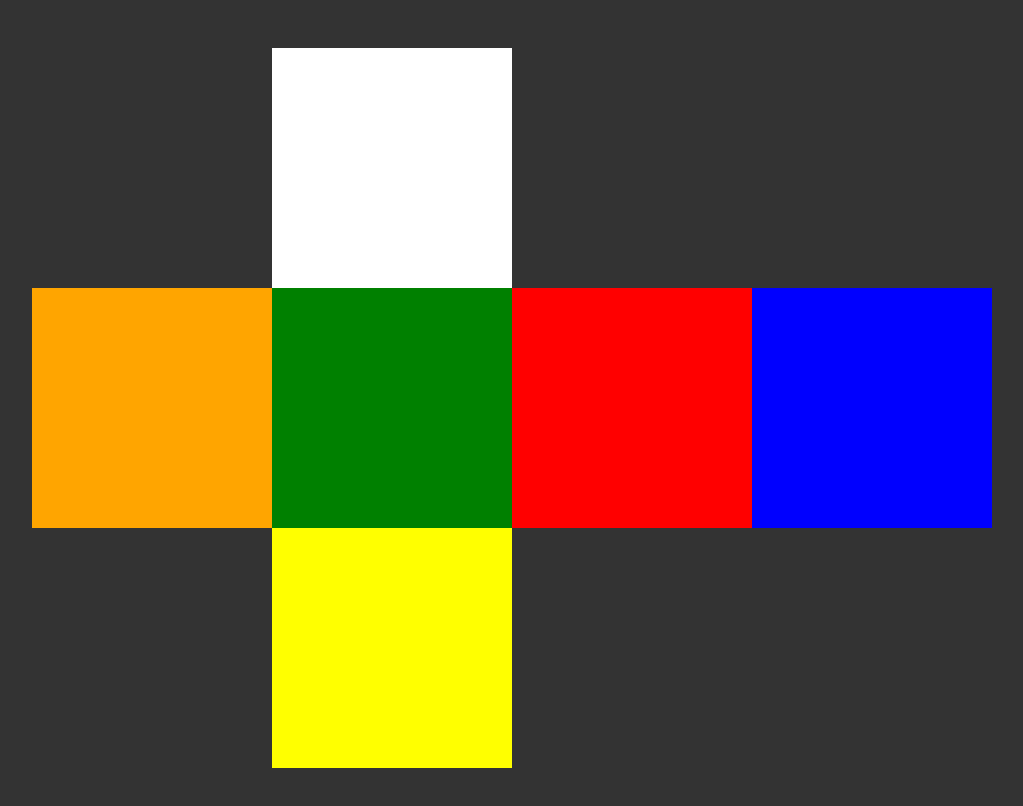
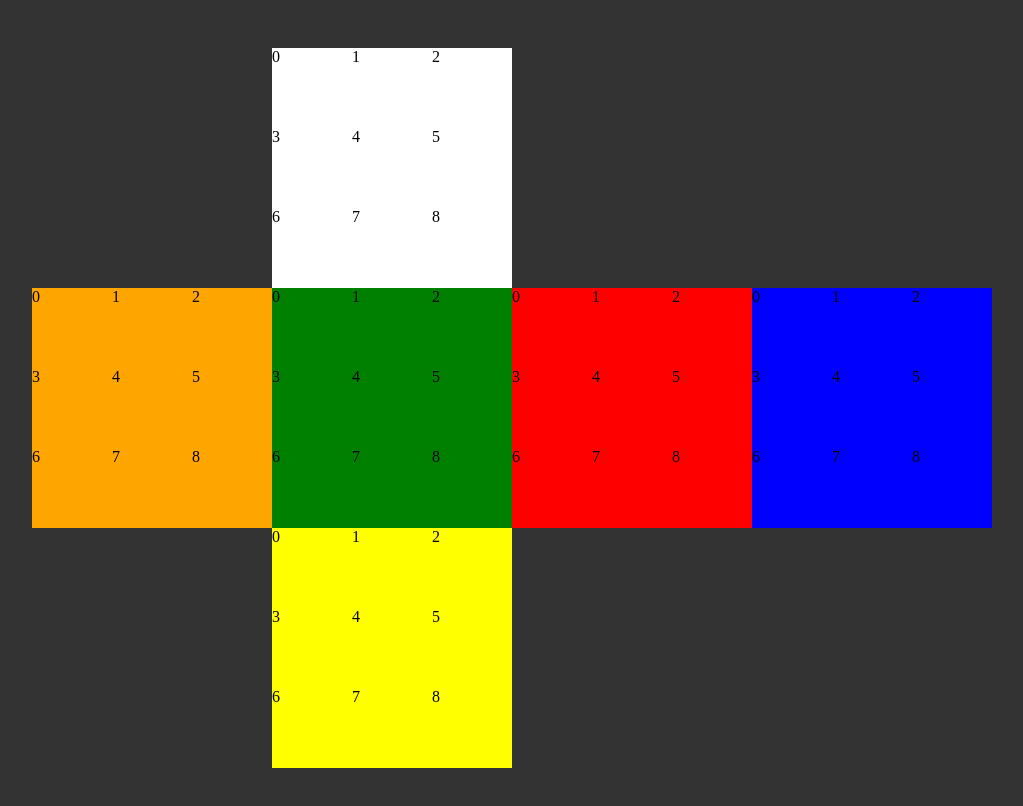
Before and after one commit to Mikkkkkkka/cubix, an Angular app: page / in a window 1280 px wide. Shown: the top 806 px of the page, without its empty margins (128-1151 px from the left). Built offline with nearby package versions, Linux system fonts and the light colour scheme.

Commit message:
cube-layout implementation

```diff
--- a/src/app/components/cube-layout/cube-layout.component.html
+++ b/src/app/components/cube-layout/cube-layout.component.html
@@ -1,68 +1,32 @@
 <div class="cube-layout">
   <div class="cube-layout__face cube-layout__face--top">
-    <div class="cube-layout__square cube-layout__square--white"></div>
-    <div class="cube-layout__square cube-layout__square--white"></div>
-    <div class="cube-layout__square cube-layout__square--white"></div>
-    <div class="cube-layout__square cube-layout__square--white"></div>
-    <div class="cube-layout__square cube-layout__square--white"></div>
-    <div class="cube-layout__square cube-layout__square--white"></div>
-    <div class="cube-layout__square cube-layout__square--white"></div>
-    <div class="cube-layout__square cube-layout__square--white"></div>
-    <div class="cube-layout__square cube-layout__square--white"></div>
+    @for (square of topFace.flat(); track square.id) {
+      <div class="cube-layout__square cube-layout__square--{{ square.color }}" (click)="u()">{{ square.id }}</div>
+    }
   </div>
   <div class="cube-layout__face cube-layout__face--left">
-    <div class="cube-layout__square cube-layout__square--orange"></div>
-    <div class="cube-layout__square cube-layout__square--orange"></div>
-    <div class="cube-layout__square cube-layout__square--orange"></div>
-    <div class="cube-layout__square cube-layout__square--orange"></div>
-    <div class="cube-layout__square cube-layout__square--orange"></div>
-    <div class="cube-layout__square cube-layout__square--orange"></div>
-    <div class="cube-layout__square cube-layout__square--orange"></div>
-    <div class="cube-layout__square cube-layout__square--orange"></div>
-    <div class="cube-layout__square cube-layout__square--orange"></div>
+    @for (square of leftFace.flat(); track square.id) {
+      <div class="cube-layout__square cube-layout__square--{{ square.color }}">{{ square.id }}</div>
+    }
   </div>
   <div class="cube-layout__face cube-layout__face--front">
-    <div class="cube-layout__square cube-layout__square--green"></div>
-    <div class="cube-layout__square cube-layout__square--green"></div>
-    <div class="cube-layout__square cube-layout__square--green"></div>
-    <div class="cube-layout__square cube-layout__square--green"></div>
-    <div class="cube-layout__square cube-layout__square--green"></div>
-    <div class="cube-layout__square cube-layout__square--green"></div>
-    <div class="cube-layout__square cube-layout__square--green"></div>
-    <div class="cube-layout__square cube-layout__square--green"></div>
-    <div class="cube-layout__square cube-layout__square--green"></div>
+    @for (square of frontFace.flat(); track square.id) {
+      <div class="cube-layout__square cube-layout__square--{{ square.color }}" (click)="f()">{{ square.id }}</div>
+    }
   </div>
   <div class="cube-layout__face cube-layout__face--right">
-    <div class="cube-layout__square cube-layout__square--red"></div>
-    <div class="cube-layout__square cube-layout__square--red"></div>
-    <div class="cube-layout__square cube-layout__square--red"></div>
-    <div class="cube-layout__square cube-layout__square--red"></div>
-    <div class="cube-layout__square cube-layout__square--red"></div>
-    <div class="cube-layout__square cube-layout__square--red"></div>
-    <div class="cube-layout__square cube-layout__square--red"></div>
-    <div class="cube-layout__square cube-layout__square--red"></div>
-    <div class="cube-layout__square cube-layout__square--red"></div>
+    @for (square of rightFace.flat(); track square.id) {
+      <div class="cube-layout__square cube-layout__square--{{ square.color }}" (click)="r()">{{ square.id }}</div>
+    }
   </div>
   <div class="cube-layout__face cube-layout__face--back">
-    <div class="cube-layout__square cube-layout__square--blue"></div>
-    <div class="cube-layout__square cube-layout__square--blue"></div>
-    <div class="cube-layout__square cube-layout__square--blue"></div>
-    <div class="cube-layout__square cube-layout__square--blue"></div>
-    <div class="cube-layout__square cube-layout__square--blue"></div>
-    <div class="cube-layout__square cube-layout__square--blue"></div>
-    <div class="cube-layout__square cube-layout__square--blue"></div>
-    <div class="cube-layout__square cube-layout__square--blue"></div>
-    <div class="cube-layout__square cube-layout__square--blue"></div>
+    @for (square of backFace.flat(); track square.id) {
+      <div class="cube-layout__square cube-layout__square--{{ square.color }}">{{ square.id }}</div>
+    }
   </div>
   <div class="cube-layout__face cube-layout__face--bottom">
-    <div class="cube-layout__square cube-layout__square--yellow"></div>
-    <div class="cube-layout__square cube-layout__square--yellow"></div>
-    <div class="cube-layout__square cube-layout__square--yellow"></div>
-    <div class="cube-layout__square cube-layout__square--yellow"></div>
-    <div class="cube-layout__square cube-layout__square--yellow"></div>
-    <div class="cube-layout__square cube-layout__square--yellow"></div>
-    <div class="cube-layout__square cube-layout__square--yellow"></div>
-    <div class="cube-layout__square cube-layout__square--yellow"></div>
-    <div class="cube-layout__square cube-layout__square--yellow"></div>
+    @for (square of bottomFace.flat(); track square.id) {
+      <div class="cube-layout__square cube-layout__square--{{ square.color }}">{{ square.id }}</div>
+    }
   </div>
 </div>
--- a/src/app/components/cube-layout/cube-layout.component.ts
+++ b/src/app/components/cube-layout/cube-layout.component.ts
@@ -1,4 +1,5 @@
-import { Component } from '@angular/core';
+import {Component} from '@angular/core';
+import {CubeSquare, SquareColor} from '../../models/cube-square';
 
 @Component({
   selector: 'app-cube-layout',
@@ -6,4 +7,137 @@ import { Component } from '@angular/core';
   templateUrl: './cube-layout.component.html',
   styleUrl: './cube-layout.component.css',
 })
-export class CubeLayoutComponent {}
+export class CubeLayoutComponent {
+  private readonly _topFace: CubeSquare[][];
+  private readonly _leftFace: CubeSquare[][];
+  private readonly _frontFace: CubeSquare[][];
+  private readonly _rightFace: CubeSquare[][];
+  private readonly _backFace: CubeSquare[][];
+  private readonly _bottomFace: CubeSquare[][];
+  private size: number = 3;
+
+  constructor() {
+    this._topFace = this.generateFace(SquareColor.WHITE);
+    this._leftFace = this.generateFace(SquareColor.ORANGE);
+    this._frontFace = this.generateFace(SquareColor.GREEN);
+    this._rightFace = this.generateFace(SquareColor.RED);
+    this._backFace = this.generateFace(SquareColor.BLUE);
+    this._bottomFace = this.generateFace(SquareColor.YELLOW);
+  }
+
+  get topFace(): CubeSquare[][] {
+    return [...this._topFace];
+  }
+
+  get leftFace(): CubeSquare[][] {
+    return [...this._leftFace]
+  }
+
+  get frontFace(): CubeSquare[][] {
+    return [...this._frontFace];
+  }
+
+  get rightFace(): CubeSquare[][] {
+    return [...this._rightFace];
+  }
+
+  get backFace(): CubeSquare[][] {
+    return [...this._backFace];
+  }
+
+  get bottomFace(): CubeSquare[][] {
+    return [...this._bottomFace];
+  }
+
+  public u() {
+    // top face corners
+    let keep: CubeSquare = {id: 10, color: SquareColor.WHITE};
+    [keep, this._topFace[0][0]] = [this._topFace[0][0], keep];
+    [keep, this._topFace[0][2]] = [this._topFace[0][2], keep];
+    [keep, this._topFace[2][2]] = [this._topFace[2][2], keep];
+    [keep, this._topFace[2][0]] = [this._topFace[2][0], keep];
+    [keep, this._topFace[0][0]] = [this._topFace[0][0], keep];
+
+    // top face edges
+    [keep, this._topFace[0][1]] = [this._topFace[0][1], keep];
+    [keep, this._topFace[1][2]] = [this._topFace[1][2], keep];
+    [keep, this._topFace[2][1]] = [this._topFace[2][1], keep];
+    [keep, this._topFace[1][0]] = [this._topFace[1][0], keep];
+    [keep, this._topFace[0][1]] = [this._topFace[0][1], keep];
+
+    // top row
+    let keepRow: CubeSquare[] = [];
+    [keepRow, this._rightFace[0]] = [this._rightFace[0], keepRow];
+    [keepRow, this._frontFace[0]] = [this._frontFace[0], keepRow];
+    [keepRow, this._leftFace[0]] = [this._leftFace[0], keepRow];
+    [keepRow, this._backFace[0]] = [this._backFace[0], keepRow];
+    [keepRow, this._rightFace[0]] = [this._rightFace[0], keepRow];
+  }
+
+  public r() {
+    // right face corners
+    let keep: CubeSquare = {id: 10, color: SquareColor.WHITE};
+    [keep, this._rightFace[0][0]] = [this._rightFace[0][0], keep];
+    [keep, this._rightFace[0][2]] = [this._rightFace[0][2], keep];
+    [keep, this._rightFace[2][2]] = [this._rightFace[2][2], keep];
+    [keep, this._rightFace[2][0]] = [this._rightFace[2][0], keep];
+    [keep, this._rightFace[0][0]] = [this._rightFace[0][0], keep];
+
+    // right face edges
+    [keep, this._rightFace[0][1]] = [this._rightFace[0][1], keep];
+    [keep, this._rightFace[1][2]] = [this._rightFace[1][2], keep];
+    [keep, this._rightFace[2][1]] = [this._rightFace[2][1], keep];
+    [keep, this._rightFace[1][0]] = [this._rightFace[1][0], keep];
+    [keep, this._rightFace[0][1]] = [this._rightFace[0][1], keep];
+
+    // right column
+    let keepColumn: CubeSquare[] = [{id: 10, color: SquareColor.WHITE}, {id: 10, color: SquareColor.WHITE}, {
+      id: 10,
+      color: SquareColor.WHITE
+    },];
+    this._frontFace.forEach((row, i) => [keepColumn[i], row[2]] = [row[2], keepColumn[i]])
+    this._topFace.forEach((row, i) => [keepColumn[i], row[2]] = [row[2], keepColumn[i]])
+    this._backFace.forEach((row, i) => [keepColumn[i], row[0]] = [row[0], keepColumn.reverse()[i]])
+    this._bottomFace.forEach((row, i) => [keepColumn[i], row[2]] = [row[2], keepColumn.reverse()[i]])
+    this._frontFace.forEach((row, i) => [keepColumn[i], row[2]] = [row[2], keepColumn[i]])
+  }
+
+  public f() {
+    // right face corners
+    let keep: CubeSquare = {id: 10, color: SquareColor.WHITE};
+    [keep, this._frontFace[0][0]] = [this._frontFace[0][0], keep];
+    [keep, this._frontFace[0][2]] = [this._frontFace[0][2], keep];
+    [keep, this._frontFace[2][2]] = [this._frontFace[2][2], keep];
+    [keep, this._frontFace[2][0]] = [this._frontFace[2][0], keep];
+    [keep, this._frontFace[0][0]] = [this._frontFace[0][0], keep];
+
+    // right face edges
+    [keep, this._frontFace[0][1]] = [this._frontFace[0][1], keep];
+    [keep, this._frontFace[1][2]] = [this._frontFace[1][2], keep];
+    [keep, this._frontFace[2][1]] = [this._frontFace[2][1], keep];
+    [keep, this._frontFace[1][0]] = [this._frontFace[1][0], keep];
+    [keep, this._frontFace[0][1]] = [this._frontFace[0][1], keep];
+
+    // right column
+    let keepColumn: CubeSquare[] = [{id: 10, color: SquareColor.WHITE}, {id: 10, color: SquareColor.WHITE}, {
+      id: 10,
+      color: SquareColor.WHITE
+    },];
+    this._rightFace.forEach((row, i) => [keepColumn[i], row[0]] = [row[0], keepColumn[i]]);
+    [keepColumn, this._topFace[2]] = [this._topFace[2], keepColumn];
+    this._leftFace.forEach((row, i) => [keepColumn[i], row[2]] = [row[2], keepColumn.reverse()[i]]);
+    [keepColumn, this._bottomFace[0]] = [this._bottomFace[0], keepColumn];
+    this._rightFace.forEach((row, i) => [keepColumn[i], row[0]] = [row[0], keepColumn.reverse()[i]])
+  }
+
+  private generateFace(color: SquareColor): CubeSquare[][] {
+    let squares: CubeSquare[][] = [];
+    for (let i = 0; i < this.size; i++) {
+      squares[i] = [];
+      for (let j = 0; j < this.size; j++) {
+        squares[i].push({id: i * this.size + j, color: color});
+      }
+    }
+    return squares;
+  }
+}
```
